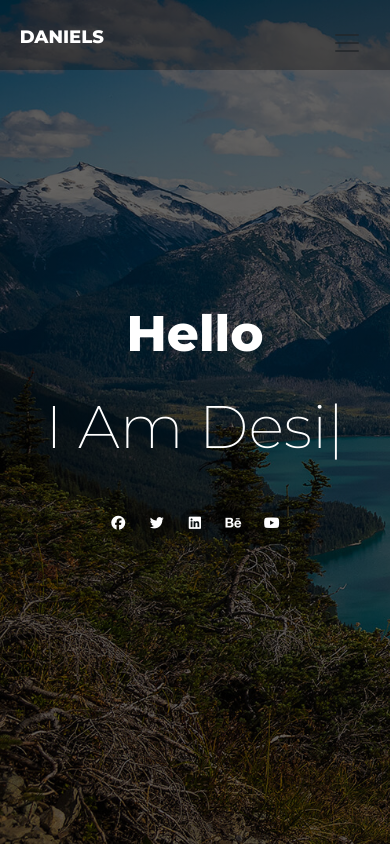
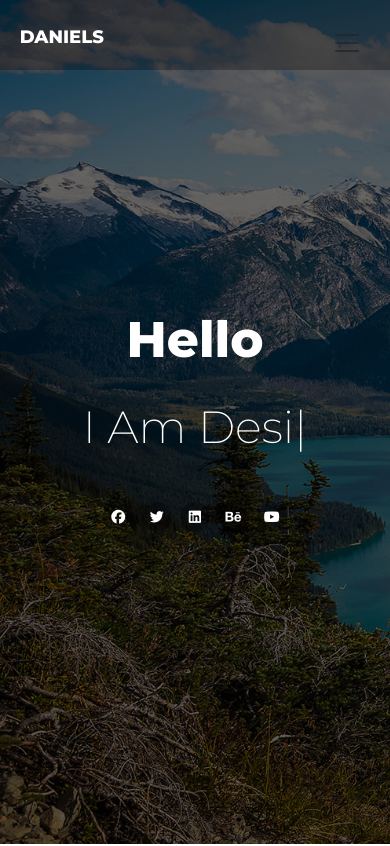
Before and after one commit to mohamedramadan5119-collab/Daniels-exam-1, a plain HTML site: page index.html in a window 390 px wide. Shown: the top 846 px of the page. Drawn offline with Linux system fonts and the light colour scheme.

Commit message:
Update media.css

```diff
--- a/style/media.css
+++ b/style/media.css
@@ -38,6 +38,14 @@ body{
             width: 90%;
         }
 /* about */
+    .animation-1{
+    font-family: var(--font-family-1);
+    font-size: 45px;
+    font-weight: 200;
+    line-height: 60px;
+    position: relative;
+    color: white;
+    }
 
 .social .ul-list-team li a .icon-team-social{
     margin: 5px;
@@ -405,4 +413,5 @@ body{
     color: rgb(255, 255, 255);
 
 }
+
 }
```
